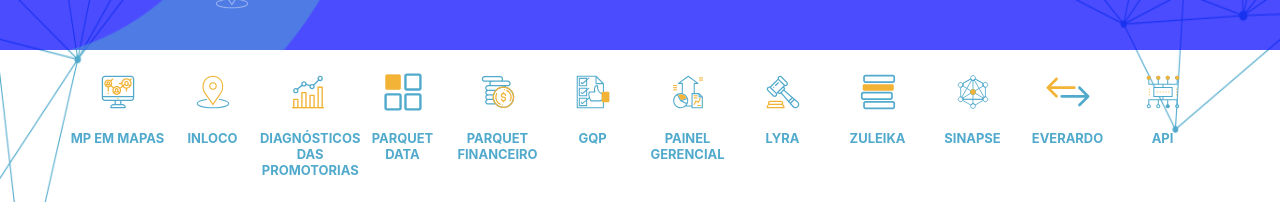
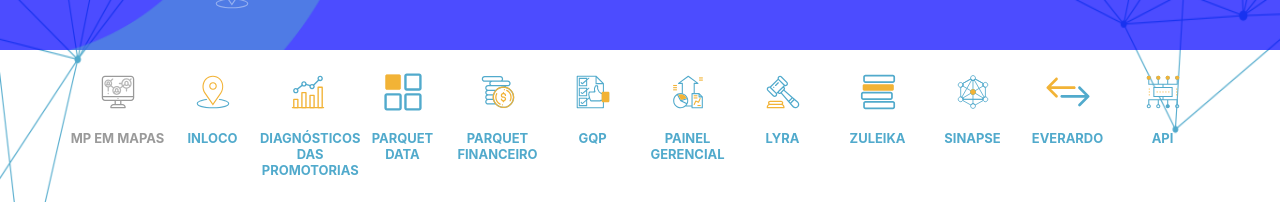
Before and after one commit to MinisterioPublicoRJ/sitempmapas, a website: page src/index.html in a window 1280 px wide. Shown: the part 486-688 px from the top of the page. Drawn offline with nearby package versions, Linux system fonts and the light colour scheme; files that its build step writes are made by us from their sources.

Commit message:
Highlighting selected icon

```diff
--- a/src/js/script.js
+++ b/src/js/script.js
@@ -172,6 +172,10 @@ const selectProduct = productId => {
         $currentButton.attr('href', currentProduct.url)
     }, TRANSITION_TIME)
 
+    // highlight selected icon
+    $('.lista-produtos .produto-icone').removeClass('selected')
+    $(`.lista-produtos .produto-icone[data-product-id=${productId}]`).addClass('selected')
+
     previousProductId = productId
 }
 
--- a/src/sass/style.sass
+++ b/src/sass/style.sass
@@ -187,6 +187,9 @@ h1
         font-weight: bold
         line-height: 1.25em
 
+    &.selected
+        filter: grayscale(1)
+
     &.cadg
         background-image: url('../assets/icons/icon_cadg.svg')
     &.inloco
```
